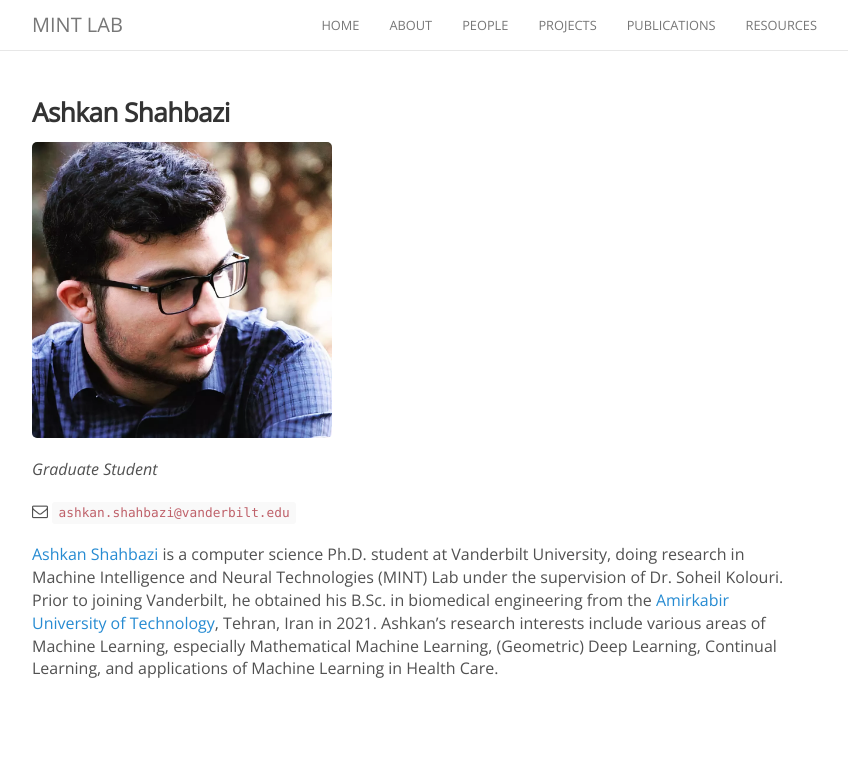
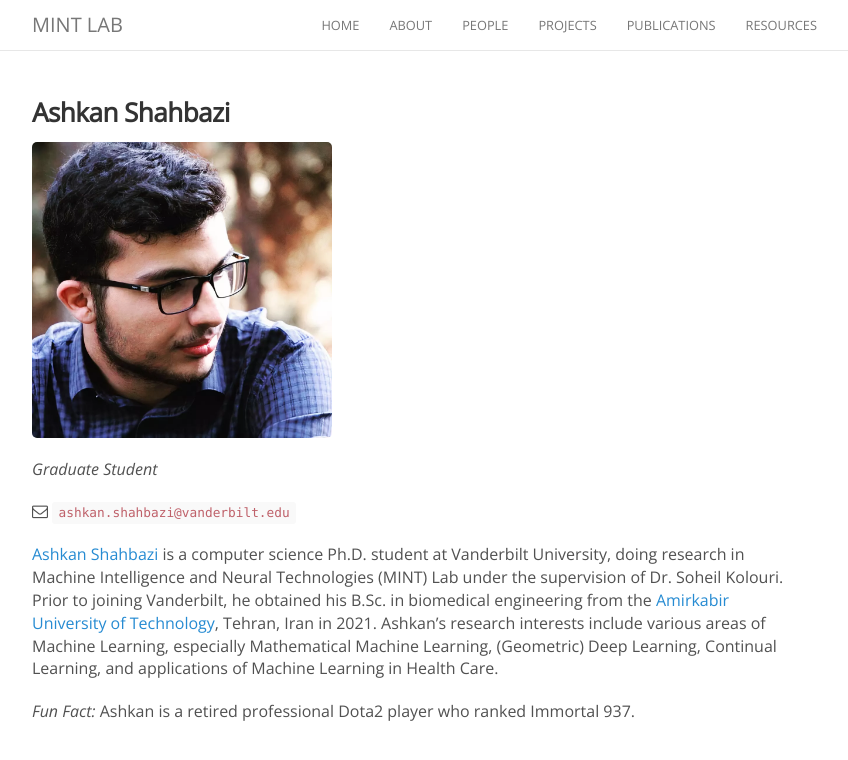
Before and after one commit to naqibUVa/nsp.github.io, a Jekyll site: the page built from _people/Ashkan_Shahbazi.md, in a window 1280 px wide. Shown: the top 760 px of the page, without its empty margins (223-1071 px from the left). Built offline with Jekyll 4.4.1, drawn with Linux system fonts in a browser that asks for light colours; nearby versions of some CDN libraries; comment, search, counter and statistics services are not loaded.

Commit message:
Update Ashkan_Shahbazi.md
just a test

```diff
--- a/_people/Ashkan_Shahbazi.md
+++ b/_people/Ashkan_Shahbazi.md
@@ -12,3 +12,5 @@ _Graduate Student_<br>
 <i class="fa fa-envelope-o"></i> `ashkan.shahbazi@vanderbilt.edu`
 
 [Ashkan Shahbazi](https://ashkan13776.github.io/) is a computer science Ph.D. student at Vanderbilt University, doing research in Machine Intelligence and Neural Technologies (MINT) Lab under the supervision of Dr. Soheil Kolouri. Prior to joining Vanderbilt, he obtained his B.Sc. in biomedical engineering from the [Amirkabir University of Technology](https://aut.ac.ir/en), Tehran, Iran in 2021. Ashkan's research interests include various areas of Machine Learning, especially Mathematical Machine Learning, (Geometric) Deep Learning, Continual Learning, and applications of Machine Learning in Health Care.
+
+*Fun Fact:* Ashkan is a retired professional Dota2 player who ranked Immortal 937.
```
